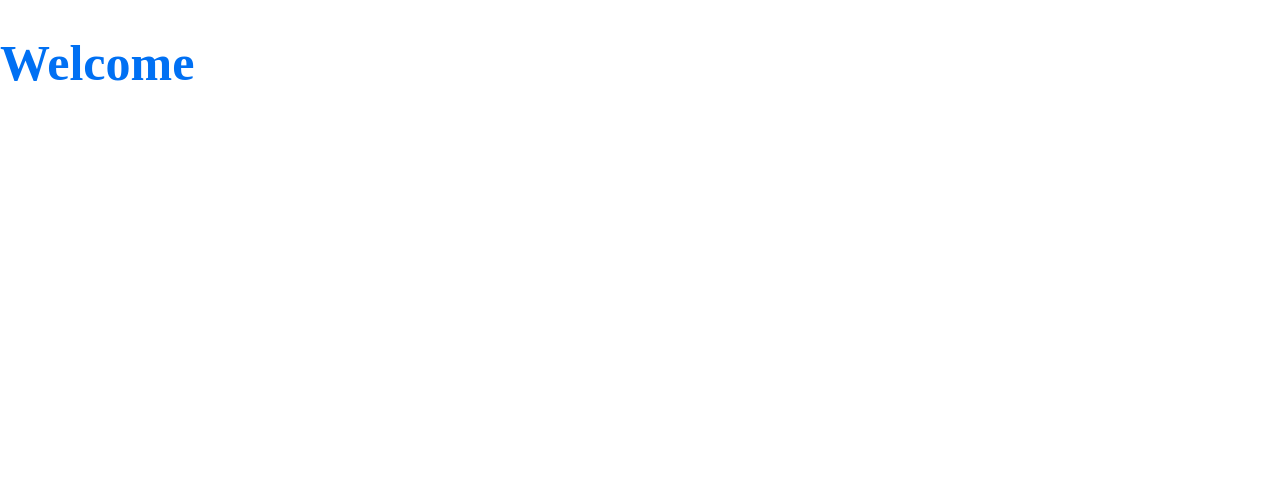
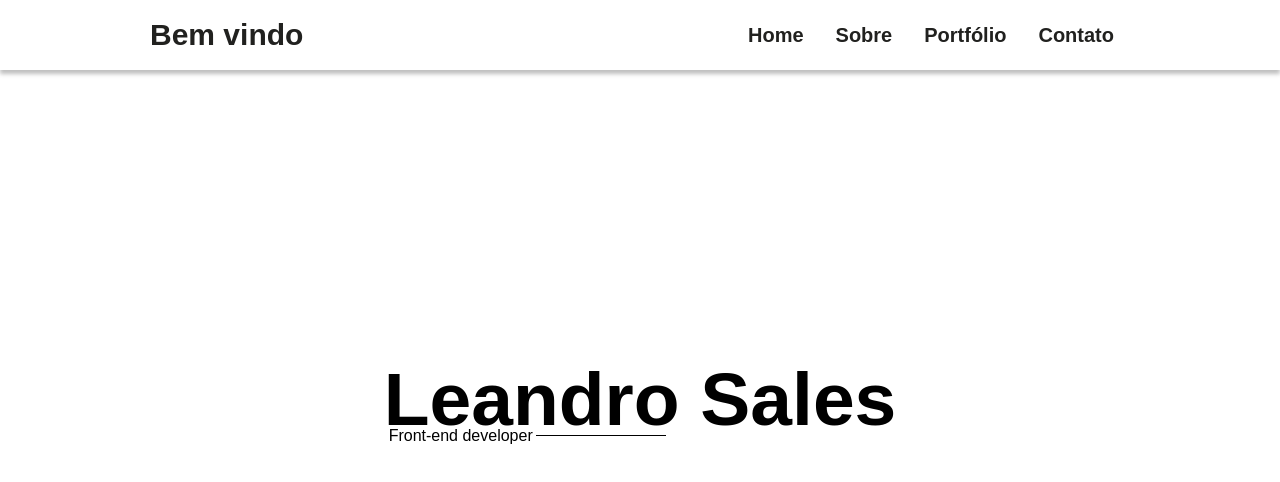
Before and after one commit to LeSales/Personal-page, a Next.js app: page / in a window 1280 px wide. Shown: the top 482 px of the page. Built offline with nearby package versions, Linux system fonts and the light colour scheme.

Commit message:
Add Home Base

```diff
--- a/pages/_app.js
+++ b/pages/_app.js
@@ -1,6 +1,7 @@
 import { createGlobalStyle, ThemeProvider } from 'styled-components'
 
 const GlobalStyle = createGlobalStyle`
+  @import url('https://fonts.googleapis.com/css2?family=Raleway:wght@300;700;900&display=swap');
   body {
     margin: 0;
     padding: 0;
@@ -10,7 +11,7 @@ const GlobalStyle = createGlobalStyle`
 
 const theme = {
   colors: {
-    primary: '#0070f3',
+    primary: '#21211F',
   },
 }
 
--- /dev/null
+++ b/pages/components/AppHeader/AppHeader.jsx
@@ -0,0 +1,30 @@
+import React from "react";
+import { Wrapper } from "./AppHeader.styles";
+
+function AppHeader() {
+  return (
+      <Wrapper>
+        <div>
+          <h2>Bem vindo</h2>
+          <nav>
+            <ul>
+              <li>
+                <a>Home</a>
+              </li>
+              <li>
+                <a>Sobre</a>
+              </li>
+              <li>
+                <a>Portfólio</a>
+              </li>
+              <li>
+                <a>Contato</a>
+              </li>
+            </ul>
+          </nav>
+        </div>
+      </Wrapper>
+  );
+}
+
+export default AppHeader;
--- /dev/null
+++ b/pages/components/AppHeader/AppHeader.styles.js
@@ -0,0 +1,53 @@
+import styled from "styled-components"
+
+export const Wrapper = styled.header`
+    height: 70px;
+    position: fixed;
+    z-index: 999;
+    top: 0;
+    left: 0;
+    right: 0;
+    padding: 0 32px;
+    font-size: 20px;
+    display: flex;
+    align-items: center;
+    justify-content: center;
+    background-color : #FFF;
+    color: #21211F;
+    box-shadow: 0px 4px 4px rgba(0, 0, 0, 0.25);
+
+
+    div{
+        max-width: 980px;
+        width: 100%;
+        display: flex;
+        align-items: center;
+        justify-content: space-between;
+    }
+    h2{
+        font-family: sans-serif;
+    }
+    ul {
+        display: flex;
+        text-decoration: none;
+        list-style: none;
+
+    }
+    a:hover{
+
+        display: flex;
+        justify-content: center;
+        align-items: center;
+        background-color: #E22A25;
+        color:#FFF;
+        border-radius: 10px;
+        transition: all ease 0.3s;
+    }
+    a {
+        padding:0 1rem;
+        font-size: 20px;
+        font-weight: 700;
+        font-family: sans-serif;
+        cursor: pointer;
+    }
+`
--- /dev/null
+++ b/pages/components/AppHeader/index.js
@@ -0,0 +1 @@
+export { default } from "./AppHeader"
--- /dev/null
+++ b/pages/components/AppMainGrid/AppMainGrid.jsx
@@ -0,0 +1,17 @@
+import React from "react";
+import { Wrapper, SubName } from "./AppMainGrid.styles";
+
+function AppMainGrid() {
+  return (
+    <Wrapper>
+      <div className="conteiner">
+        <h1>Leandro Sales</h1>
+        <SubName>
+          Front-end developer<div className="line"></div>
+        </SubName>
+      </div>
+    </Wrapper>
+  );
+}
+
+export default AppMainGrid;
--- /dev/null
+++ b/pages/components/AppMainGrid/AppMainGrid.styles.js
@@ -0,0 +1,37 @@
+import styled from "styled-components";
+
+export const Wrapper = styled.main`
+  width: 100wh;
+  height: 100vh;
+  display: flex;
+  justify-content: center;
+  align-items: center;
+  flex-direction: column;
+
+  h1 {
+    font-size: 75px;
+    font-weight: 900;
+    font-style: normal;
+    font-family: sans-serif;
+    margin: 0;
+  }
+
+`;
+
+export const SubName = styled.div`
+display: flex;
+flex-direction: row;
+margin-top: -15px;
+margin-left: 5px;
+align-self: center;
+align-items:center;
+font-family: sans-serif;
+font-weight:normal;
+
+  .line{
+        margin-left: 3px;
+        height: 1px;
+        width: 130px;
+        background-color: #000;
+    }
+`;
--- /dev/null
+++ b/pages/components/AppMainGrid/index.js
@@ -0,0 +1 @@
+export { default } from "./AppMainGrid"
--- a/pages/index.js
+++ b/pages/index.js
@@ -1,10 +1,17 @@
-import styled from 'styled-components'
+import styled from 'styled-components';
+import AppHeader from './components/AppHeader';
+import AppMainGrid from './components/AppMainGrid/AppMainGrid';
 
 const Title = styled.h1`
-  font-size: 50px;
+  font-size: 80px;
+  font-weight: bold;
   color: ${({ theme }) => theme.colors.primary};
 `
 
 export default function Home() {
-  return <Title>Welcome</Title>
+  return <>
+    <AppHeader></AppHeader>
+    <AppMainGrid>Welcome</AppMainGrid>
+  </>
+
 }
```
